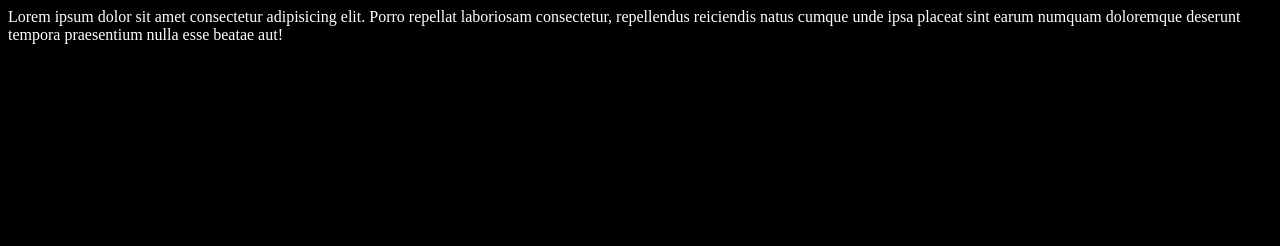
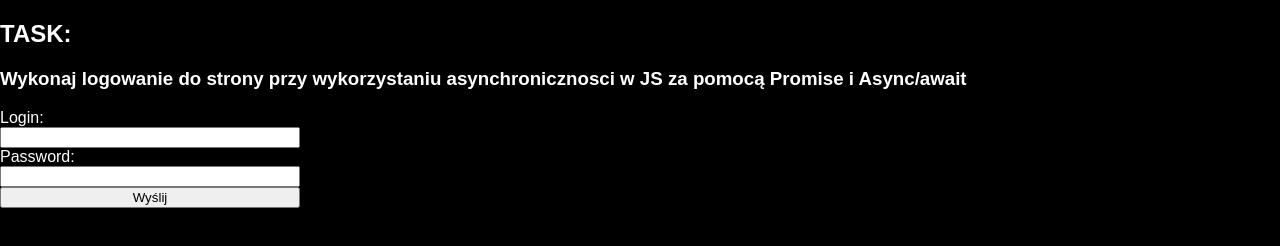
Before and after one commit to mariusz1802/code_range, a plain HTML site: page index.html in a window 1280 px wide. Drawn offline with Linux system fonts and the light colour scheme.

Commit message:
Login and Password async example

```diff
--- a/index.html
+++ b/index.html
@@ -8,7 +8,22 @@
     <title>CODE RANGE</title>
 </head>
 <body>
-    Lorem ipsum dolor sit amet consectetur adipisicing elit. Porro repellat laboriosam consectetur, repellendus reiciendis natus cumque unde ipsa placeat sint earum numquam doloremque deserunt tempora praesentium nulla esse beatae aut!
+    <h2>TASK:</h2>
+    <h3>Wykonaj logowanie do strony przy wykorzystaniu asynchronicznosci w JS za pomocą Promise i Async/await</h3>
+
+    <form action="POST" >
+        <label for="login">Login: </label>
+        <input type="text" id="login">
+        <label for="password">Password: </label>
+        <input type="text" id="password">
+        <button type="submit">Wyślij</button>
+    </form>
+
     <script type="text/javascript" src="./script.js"/>
+
+
+
+
+
 </body>
 </html>
--- a/script.js
+++ b/script.js
@@ -0,0 +1,15 @@
+const login = "a"
+const password = "b"
+
+
+
+const logowanie = new Promise((resolve,reject) => {
+    resolve("Zalogowałes sie poprawnie");
+    reject("Nie udało sie zalogowac")
+})
+
+
+
+logowanie.then((successMessage) => {
+            console.log(`Jest! ${successMessage}`)
+}).error(`Incorrect login or password`);
--- a/style.css
+++ b/style.css
@@ -1,4 +1,14 @@
 body {
     background: black;
     color: white;
+    font-family: Arial;
+ margin: 0 auto;
 }
+
+form{
+    display: flex;
+    flex-direction: column;
+    width: 300px;
+    justify-content: center;
+
+}
```
